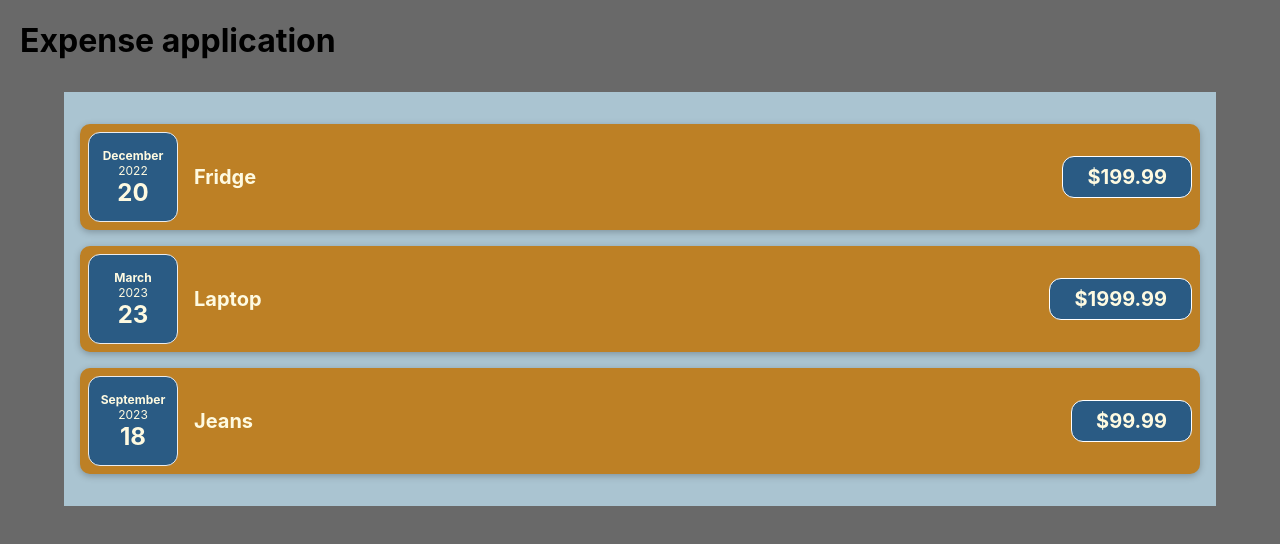
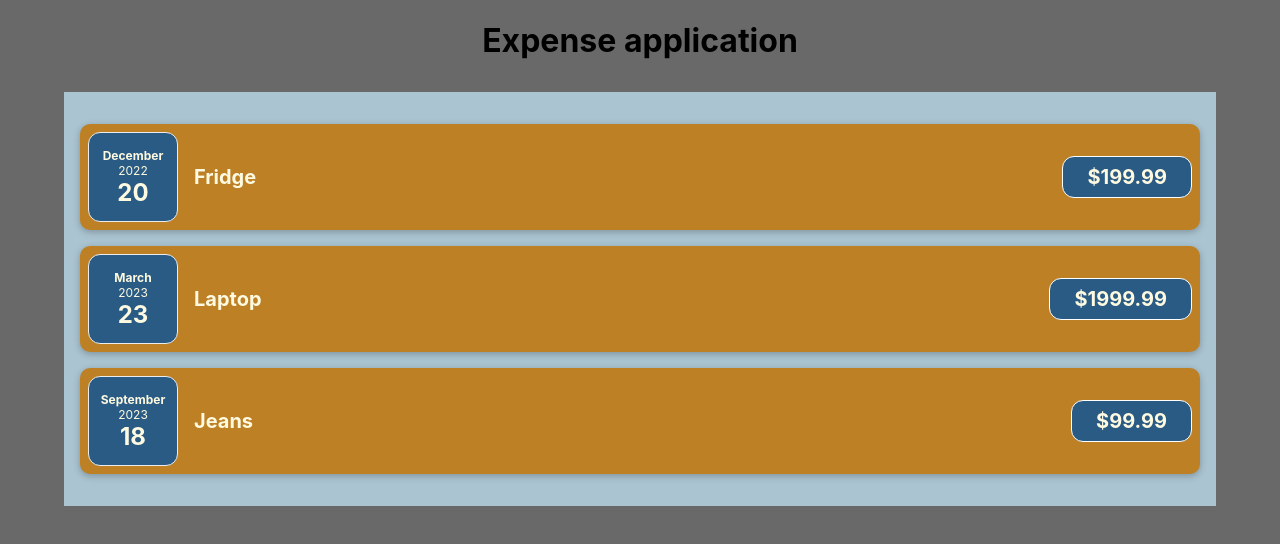
Before and after one commit to DmytroAkymov/expense-management-react, a JavaScript app: page / in a window 1280 px wide. Shown: the top 544 px of the page. Built offline with nearby package versions, Linux system fonts and the light colour scheme.

Commit message:
index.css-h1

```diff
--- a/src/App.js
+++ b/src/App.js
@@ -1,4 +1,5 @@
 import Costs from './components/Costs';
+import './index.css';
 
 function App() {
     const cost = [
--- a/src/index.css
+++ b/src/index.css
@@ -7,3 +7,7 @@ body {
     -webkit-font-smoothing: antialiased;
     -moz-osx-font-smoothing: grayscale;
 }
+
+h1 {
+    text-align: center;
+}
```
Also changed, not shown: package.json (indentation only).
